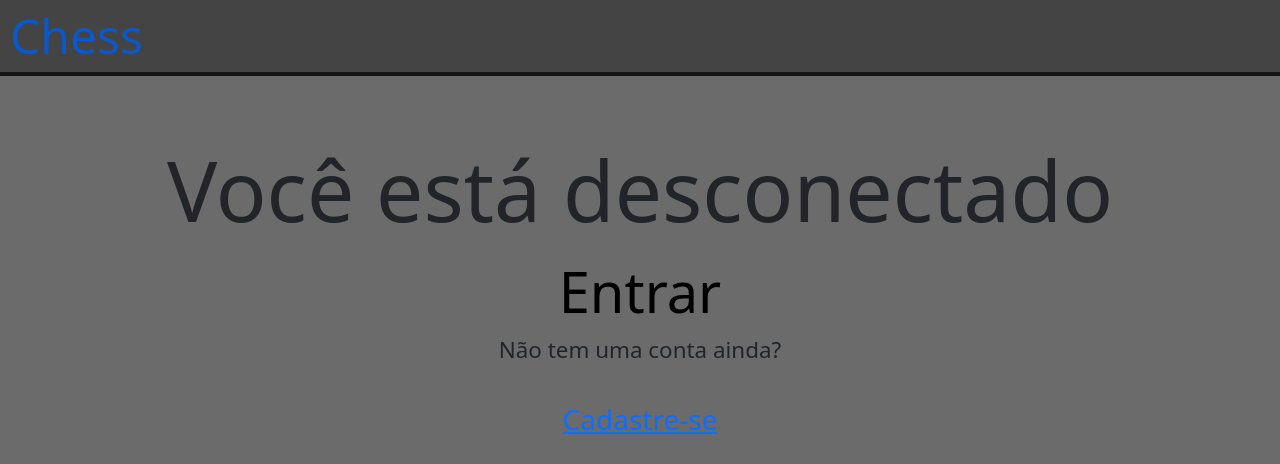
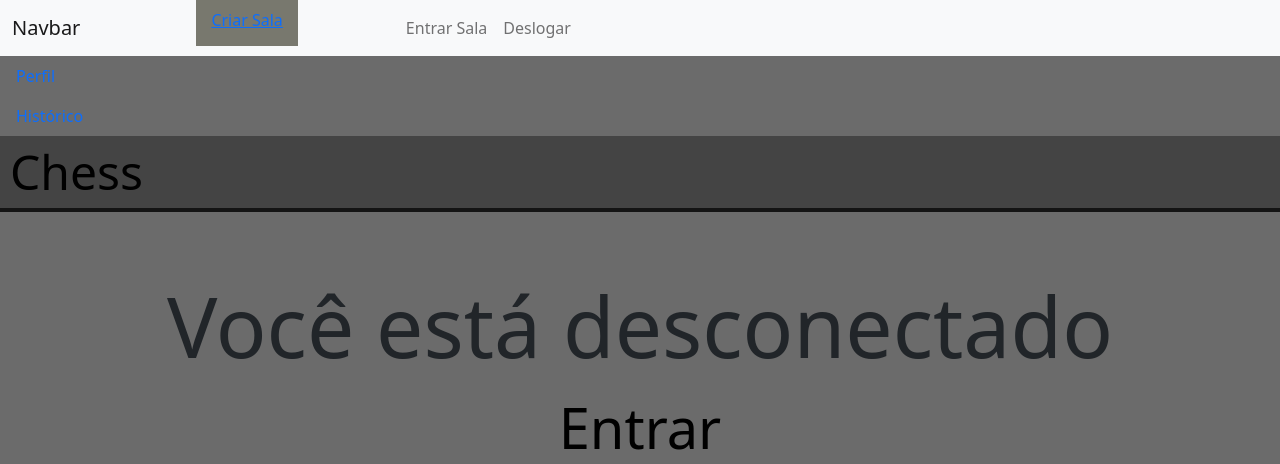
Before and after one commit to neilom18/g5-chess, a Django app: page / in a window 1280 px wide. Shown: the top 464 px of the page. Run offline with Django 3.2, Linux system fonts and the light colour scheme; parts of the project's set-up code (start-up, migrations or seed data) failed here and were passed over.

Commit message:
feat add navbar and sidebar

```diff
--- a/projeto/main/templates/home.html
+++ b/projeto/main/templates/home.html
@@ -13,6 +13,10 @@
             width: 100%;
             background-color: rgb(68, 68, 68);
             border-bottom:4px solid rgb(20, 20, 20);
+        }
+
+        nav {
+            background-color: rgb(68, 68, 68);
         }
         .tap {
             width: 10%;
@@ -59,6 +63,47 @@
     </style>
     </head>
     <body>
+
+         <!-- teste -->
+        <nav class="navbar navbar-expand-lg navbar-light bg-light">
+        <div class="container-fluid">
+            <a class="navbar-brand" href="#">Navbar</a>
+            <button class="navbar-toggler" type="button" data-bs-toggle="collapse" data-bs-target="#navbarNav"
+            aria-controls="navbarNav" aria-expanded="false" aria-label="Toggle navigation">
+            <span class="navbar-toggler-icon"></span>
+            </button>
+            <div class="collapse navbar-collapse" id="navbarNav">
+            <ul class="navbar-nav">
+                <li class="nav-item">
+                <a class="tap" aria-current="page" href="#">Criar Sala</a>
+                </li>
+                <li class="nav-item">
+                <a class="nav-link" href="#">Entrar Sala</a>
+                </li>
+                <li class="nav-item">
+                <a class="nav-link" href="#">Deslogar</a>
+                </li>
+
+            </ul>
+            </div>
+        </div>
+        </nav>
+
+        <ul class="nav flex-column">
+        <li class="nav-item">
+
+        </li>
+        <li class="nav-item">
+            <a class="nav-link" href="#">Perfil</a>
+        </li>
+        <li class="nav-item">
+            <a class="nav-link" href="#">Histórico</a>
+        </li>
+
+        </ul>
+
+
+
         <header>
             <a class="title" href="/">Chess</a>
             {% if user.is_authenticated %}
@@ -73,6 +118,8 @@
 
             <a href="sala">Temporário</a>
 
+
+
         {% else %}
             <div class="container_off">
                 <h1 class="off">Você está desconectado</h1>
@@ -81,7 +128,10 @@
                 <a class="cadastro" href="{% url 'account_signup'%}">Cadastre-se</a>
 
             </div>
+
         {% endif %}
+
+
     </body>
 
 </html>
```
